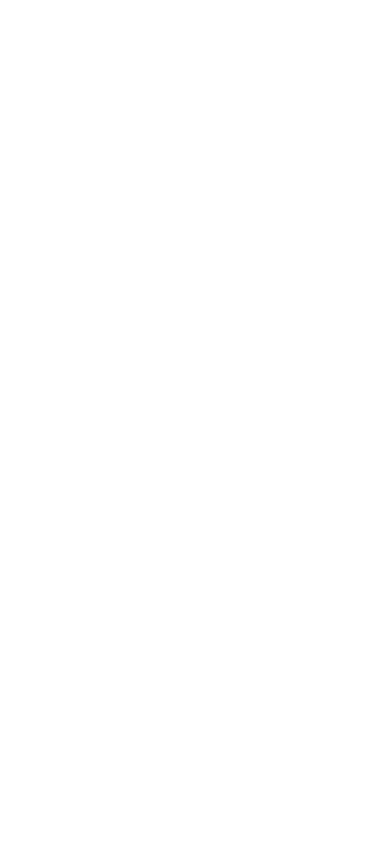
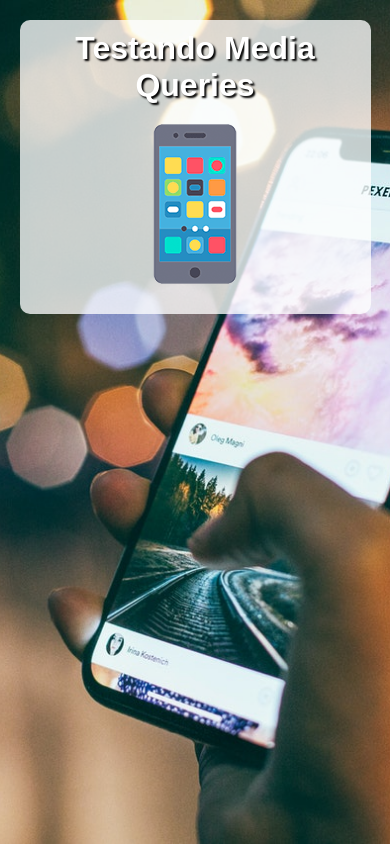
Before and after one commit to codebyveronica/html-css, a plain HTML site: page exercicios/ex026/mq004/index.html in a window 390 px wide. Drawn offline with Linux system fonts and the light colour scheme.

Commit message:
exercicio media query 004

```diff
--- /dev/null
+++ b/exercicios/ex026/mq004/estilos/media-query.css
@@ -0,0 +1,3 @@
+@charset "UTF-8";
+
+/* Todas as demais mídias */
--- /dev/null
+++ b/exercicios/ex026/mq004/estilos/style.css
@@ -0,0 +1,48 @@
+@charset "UTF-8";
+
+/* Versão Mobile First */
+
+* {
+    font-family: Arial, Helvetica, sans-serif;
+    font-size: 1em;
+    margin: 0px;
+    padding: 0px;
+    box-sizing: border-box;
+}
+
+html {
+    height: 100vh;
+}
+
+body {
+    background: black url(../imagens/back-phone.jpg) no-repeat;
+    background-size: cover;
+    background-position: center center;
+}
+
+main {
+    background-color: rgba(255, 255, 255, 0.768);
+    width: 90vw;
+    margin: auto;
+    margin-top: 20px;
+    border-radius: 10px;
+    padding: 10px;
+}
+
+h1 {
+    text-align: center;
+    color: white;
+    font-size: 2em;
+    text-shadow: 2px 2px 2px black;
+}
+
+img {
+    display: block;
+    margin: auto;
+}
+
+img#phone { display: block; }
+img#tablet { display: none; }
+img#print { display: none; }
+img#pc { display: none; }
+img#tv { display: none; }
--- a/exercicios/ex026/mq004/index.html
+++ b/exercicios/ex026/mq004/index.html
@@ -4,8 +4,17 @@
     <meta charset="UTF-8">
     <meta name="viewport" content="width=device-width, initial-scale=1.0">
     <title>Media Query</title>
+    <link rel="stylesheet" href="estilos/style.css" media="all">
+    <link rel="stylesheet" href="estilos/media-query.css">
 </head>
 <body>
-
+    <main>
+        <h1>Testando Media Queries</h1>
+        <img id="phone" src="imagens/icon-phone.png" alt="Acessando via smartphone">
+        <img id="tablet" src="imagens/icon-tablet.png" alt="Acessando via tablet">
+        <img id="print" src="imagens/icon-print.png" alt="Versão para impressão">
+        <img id="pc" src="imagens/icon-pc.png" alt="Versão para desktop">
+        <img id="tv" src="imagens/icon-tv.png" alt="Versão para grande telas">
+    </main>
 </body>
 </html>
```
